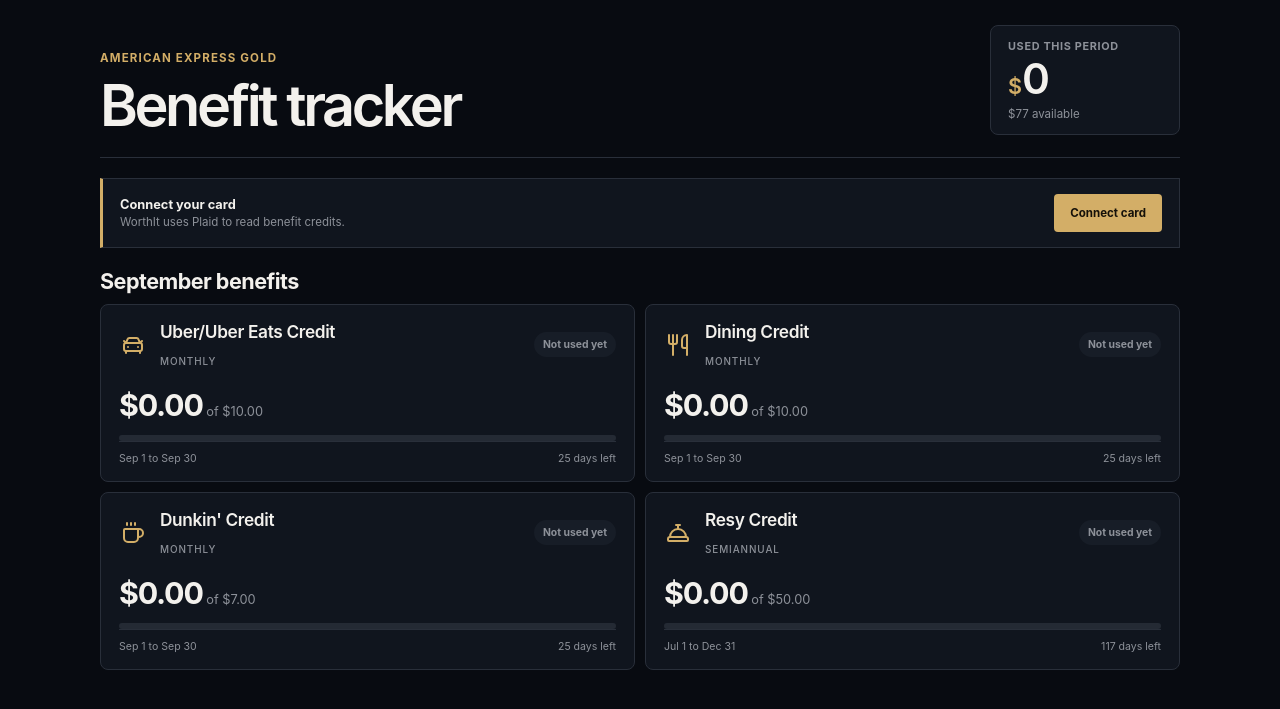
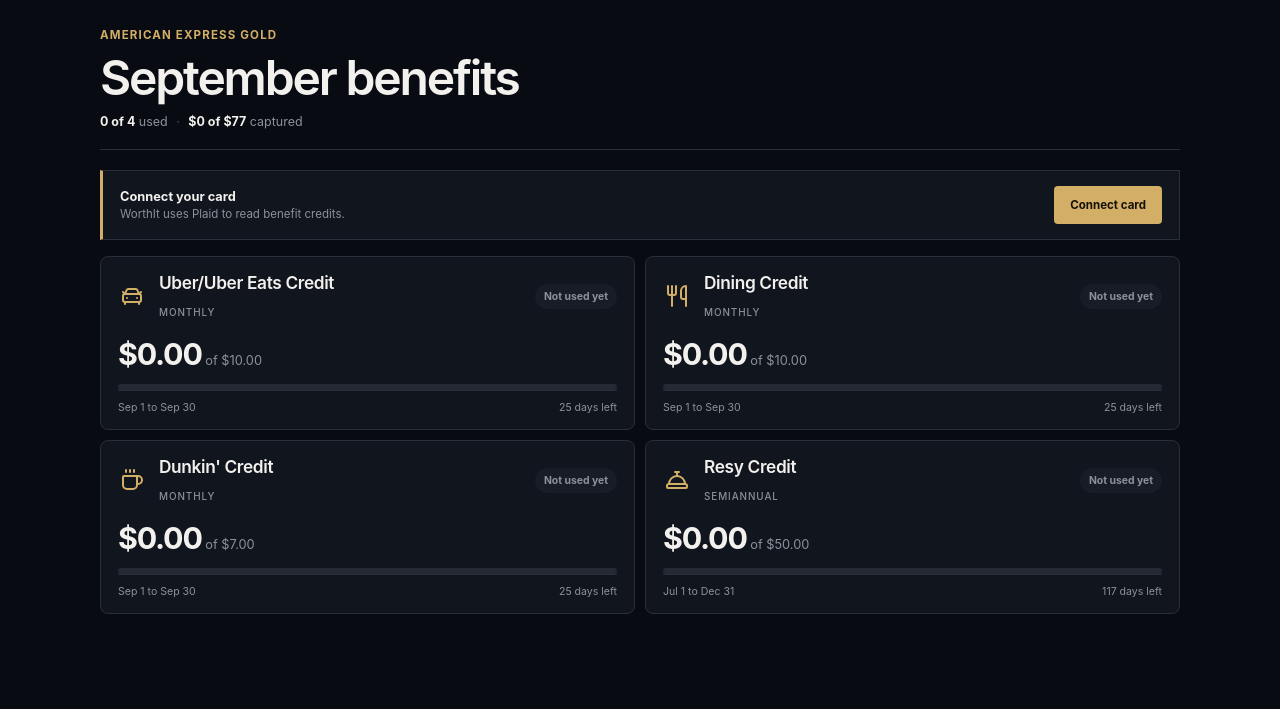
Before and after one commit to denystsinyk/worthit, a Flask app: page / in a window 1280 px wide. Shown: the part 56-765 px from the top of the page. Run offline with Flask 3, Linux system fonts and the light colour scheme; data that the repository does not hold is empty; parts of the project's set-up code (start-up, migrations or seed data) failed here and were passed over.

Commit message:
Streamline benefits dashboard hierarchy

```diff
--- a/static/style.css
+++ b/static/style.css
@@ -71,12 +71,12 @@ button, input, select { font: inherit; }
 }
 .demo-strip a { color: var(--gold); font-weight: 650; }
 
-.hero {
-  padding: 64px 0 44px;
-  display: grid;
-  grid-template-columns: 1fr auto;
+.dashboard-heading {
+  padding: 42px 0 24px;
+  display: flex;
   align-items: end;
-  gap: 64px;
+  justify-content: space-between;
+  gap: 32px;
   border-bottom: 1px solid var(--line);
 }
 .eyebrow {
@@ -87,41 +87,16 @@ button, input, select { font: inherit; }
   letter-spacing: .1em;
   text-transform: uppercase;
 }
-.hero h1, .connection-page h1 {
+.dashboard-heading h1, .connection-page h1 {
   margin: 0;
-  font-size: clamp(2.8rem, 5.5vw, 4.3rem);
+  font-size: clamp(2rem, 4vw, 3rem);
   font-weight: 620;
-  letter-spacing: -.06em;
+  letter-spacing: -.045em;
   line-height: 1;
 }
-.hero-total {
-  min-width: 230px;
-  padding: 20px 22px;
-  background: var(--panel);
-  border: 1px solid var(--line);
-  border-radius: 8px;
-}
-.metric-label {
-  margin: 0 0 8px;
-  color: var(--muted);
-  font-size: .68rem;
-  font-weight: 650;
-  letter-spacing: .06em;
-  text-transform: uppercase;
-}
-.hero-amount {
-  margin: 0;
-  display: flex;
-  align-items: baseline;
-  gap: 3px;
-  font-size: 3.35rem;
-  font-weight: 640;
-  letter-spacing: -.07em;
-  line-height: 1;
-}
-.hero-amount .currency { color: var(--gold); font-size: 1.35rem; line-height: 1; }
-.hero-amount .amount { color: var(--text); font-size: 3.35rem; line-height: .85; }
-.metric-footnote { margin: 9px 0 0; color: var(--muted); font-size: .72rem; }
+.dashboard-summary { margin: 12px 0 0; color: var(--muted); font-size: .78rem; }
+.dashboard-summary strong { color: var(--text); font-weight: 650; }
+.dashboard-summary span { margin: 0 5px; color: #4d5562; }
 
 .notice {
   margin-top: 20px;
@@ -158,31 +133,7 @@ button, input, select { font: inherit; }
 .button-danger { color: #fff; background: #9f4145; }
 .button-danger:hover { background: #b74e52; }
 
-.trend-strip {
-  margin-top: 20px;
-  padding: 18px 20px;
-  display: grid;
-  grid-template-columns: repeat(4, 1fr) auto;
-  align-items: center;
-  gap: 24px;
-  background: var(--panel);
-  border: 1px solid var(--line);
-  border-radius: 8px;
-}
-.trend-strip > div { display: grid; gap: 3px; }
-.trend-strip span, .trend-strip small { color: var(--muted); font-size: .65rem; }
-.trend-strip strong { font-size: 1.15rem; font-weight: 650; }
-.trend-strip > a { color: var(--gold); font-size: .72rem; font-weight: 700; text-decoration: none; white-space: nowrap; }
-
-.benefits-section { padding: 46px 0 80px; }
-.section-heading {
-  margin-bottom: 18px;
-  display: flex;
-  align-items: baseline;
-  justify-content: space-between;
-  gap: 24px;
-}
-.section-heading h2 { margin: 0; font-size: 1.35rem; font-weight: 650; letter-spacing: -.025em; }
+.benefits-section { padding: 18px 0 12px; }
 .sync-control { display: flex; align-items: center; gap: 10px; }
 .sync-control form { margin: 0; }
 .last-sync { color: var(--muted); font-size: .68rem; }
@@ -200,8 +151,8 @@ button, input, select { font: inherit; }
 .refresh-button:disabled { cursor: wait; opacity: .7; }
 .benefit-grid { display: grid; grid-template-columns: repeat(2, minmax(0, 1fr)); gap: 12px; }
 .benefit-card {
-  min-height: 240px;
-  padding: 22px 22px 24px;
+  min-height: 178px;
+  padding: 18px 20px;
   display: flex;
   flex-direction: column;
   background: var(--panel);
@@ -232,7 +183,7 @@ button, input, select { font: inherit; }
 .state-partial .state-pill { color: var(--amber); background: var(--amber-soft); }
 .state-at_risk .state-pill { color: var(--red); background: var(--red-soft); }
 .state-pending .state-pill { color: var(--violet); background: var(--violet-soft); }
-.card-main { margin-top: 32px; }
+.card-main { margin-top: 20px; }
 .benefit-value { margin: 0 0 16px; }
 .benefit-value span { font-size: 1.9rem; font-weight: 650; letter-spacing: -.04em; }
 .benefit-value small { color: var(--muted); font-size: .8rem; }
@@ -243,28 +194,39 @@ button, input, select { font: inherit; }
 .state-at_risk .progress-track span { background: var(--red); }
 .state-pending .progress-track span { background: var(--violet); }
 .card-footer {
-  margin-top: 32px;
-  padding-top: 13px;
+  margin-top: auto;
+  padding-top: 11px;
   border-top: 1px solid var(--line);
   color: var(--muted);
   font-size: .66rem;
 }
 .card-note { margin: 12px 0 0; color: #c2b4e9; font-size: .68rem; line-height: 1.45; }
+.dashboard-history {
+  min-height: 52px;
+  padding: 12px 15px;
+  display: grid;
+  grid-template-columns: 1.5fr 1fr auto;
+  align-items: center;
+  gap: 20px;
+  color: var(--muted);
+  background: var(--panel);
+  border: 1px solid var(--line);
+  border-radius: 7px;
+  font-size: .68rem;
+}
+.dashboard-history p { margin: 0; }
+.dashboard-history strong { color: var(--text); }
+.dashboard-history > span { text-align: center; }
+.dashboard-history a { color: var(--gold); font-weight: 700; text-decoration: none; white-space: nowrap; }
 
 @media (min-width: 761px) and (min-height: 720px) {
   body.page-dashboard { height: 100vh; overflow: hidden; }
   .page-dashboard .site-header { height: 56px; }
-  .page-dashboard .hero { padding: 25px 0 22px; }
-  .page-dashboard .hero h1 { font-size: clamp(2.7rem, 4.5vw, 3.6rem); }
-  .page-dashboard .hero-total { min-width: 190px; padding: 13px 17px; }
-  .page-dashboard .hero-amount,
-  .page-dashboard .hero-amount .amount { font-size: 2.65rem; }
-  .page-dashboard .trend-strip { margin-top: 12px; padding: 11px 16px; }
-  .page-dashboard .benefits-section { padding: 20px 0 0; }
-  .page-dashboard .section-heading { margin-bottom: 10px; }
+  .page-dashboard .dashboard-heading { padding: 28px 0 20px; }
+  .page-dashboard .benefits-section { padding-top: 16px; }
   .page-dashboard .benefit-grid { gap: 10px; }
-  .page-dashboard .benefit-card { min-height: 168px; padding: 16px 18px; }
-  .page-dashboard .card-main { margin-top: 18px; }
+  .page-dashboard .benefit-card { min-height: 165px; padding: 15px 17px; }
+  .page-dashboard .card-main { margin-top: 16px; }
   .page-dashboard .benefit-value { margin-bottom: 12px; }
   .page-dashboard .card-footer { margin-top: auto; padding-top: 10px; }
   .page-dashboard .card-note { margin-top: 7px; }
@@ -360,15 +322,14 @@ button, input, select { font: inherit; }
 @media (max-width: 760px) {
   .site-shell { width: min(100% - 30px, 1080px); }
   .site-header { height: 64px; }
-  .hero { padding: 50px 0 36px; grid-template-columns: 1fr; gap: 30px; }
-  .hero-total { width: 100%; }
+  .dashboard-heading { padding: 40px 0 24px; align-items: flex-start; flex-direction: column; gap: 20px; }
   .benefit-grid { grid-template-columns: 1fr; }
   .notice { align-items: stretch; flex-direction: column; }
   .notice .button { width: 100%; }
   .connection-page { padding: 64px 0; }
   .privacy-indicator { display: none; }
-  .trend-strip { grid-template-columns: repeat(2, 1fr); }
-  .trend-strip > a { grid-column: 1 / -1; }
+  .dashboard-history { grid-template-columns: 1fr auto; }
+  .dashboard-history > span { grid-column: 1 / -1; grid-row: 2; text-align: left; }
   .metric-grid { grid-template-columns: repeat(2, 1fr); }
   .performance-row { grid-template-columns: 1fr auto; gap: 13px; }
   .performance-progress { grid-column: 1 / -1; grid-row: 2; }
@@ -377,8 +338,7 @@ button, input, select { font: inherit; }
 @media (max-width: 480px) {
   .demo-strip { align-items: flex-start; flex-direction: column; gap: 3px; padding: 8px 15px; }
   .privacy-indicator { font-size: .62rem; }
-  .hero h1 { font-size: 2.65rem; }
-  .section-heading { align-items: flex-start; flex-direction: column; gap: 7px; }
+  .dashboard-heading h1 { font-size: 2.4rem; }
   .card-heading { align-items: flex-start; gap: 12px; }
   .card-footer { align-items: flex-start; flex-direction: column; gap: 5px; }
   .connection-page .button-large { width: 100%; }
@@ -389,8 +349,6 @@ button, input, select { font: inherit; }
   .analytics-hero { align-items: flex-start; flex-direction: column; }
   .range-picker { width: 100%; }
   .range-picker a { flex: 1; text-align: center; }
-  .trend-strip { grid-template-columns: 1fr 1fr; }
-  .trend-strip > div:nth-child(4) { display: none; }
   .metric-grid { grid-template-columns: 1fr 1fr; }
   .diagnostic-grid { grid-template-columns: 1fr; }
   .metric-grid article { padding: 16px; }
--- a/templates/dashboard.html
+++ b/templates/dashboard.html
@@ -9,43 +9,27 @@
   'pending': 'Credit pending'
 } %}
 
-<section class="hero">
-  <div class="hero-copy">
+<section class="dashboard-heading">
+  <div>
     <p class="eyebrow">American Express Gold</p>
-    <h1>Benefit tracker</h1>
+    <h1>{{ current_month }} benefits</h1>
+    <p class="dashboard-summary"><strong>{{ summary.complete }} of {{ statuses|length }}</strong> used <span>·</span> <strong>${{ "%.0f"|format(summary.used) }} of ${{ "%.0f"|format(summary.available) }}</strong> captured</p>
   </div>
-  <div class="hero-total" aria-label="Recognized benefit value">
-    <p class="metric-label">Used this period</p>
-    <p class="hero-amount"><span class="currency">$</span><span class="amount">{{ "%.0f"|format(summary.used) }}</span></p>
-    <p class="metric-footnote">${{ "%.0f"|format(summary.available) }} available</p>
+  <div class="sync-control">
+    {% if sync_state and sync_state['last_synced_at'] %}
+      {% set sync_time = format_sync_time(sync_state['last_synced_at']) %}
+      <time class="last-sync" datetime="{{ sync_state['last_synced_at'] }}" title="{{ sync_time.absolute }}">Updated {{ sync_time.relative }}</time>
+    {% elif demo_mode %}
+      <span class="last-sync">Sample data</span>
+    {% endif %}
+    {% if linked and not demo_mode and not reconnect_needed %}
+      <form action="{{ url_for('force_sync') }}" method="post" data-refresh-form>
+        <input type="hidden" name="csrf_token" value="{{ csrf_token() }}">
+        <button class="refresh-button" type="submit" data-refresh-button>Refresh</button>
+      </form>
+    {% endif %}
   </div>
 </section>
-
-{% if linked and analytics_summary.coverage_start %}
-<section class="trend-strip" aria-label="Historical summary">
-  <div>
-    <span>{{ analytics_summary.range_label }}</span>
-    <strong>${{ "%.0f"|format(analytics_summary.captured) }}</strong>
-    <small>recognized value</small>
-  </div>
-  <div>
-    <span>Utilization</span>
-    <strong>{{ analytics_summary.utilization }}%</strong>
-    <small>of observed benefits</small>
-  </div>
-  <div>
-    <span>Still available</span>
-    <strong>${{ "%.0f"|format(analytics_summary.remaining_this_year) }}</strong>
-    <small>through December</small>
-  </div>
-  <div>
-    <span>Fee recovered</span>
-    <strong>{{ analytics_summary.fee_recovery }}%</strong>
-    <small>of ${{ "%.0f"|format(analytics_summary.annual_fee) }}</small>
-  </div>
-  <a href="{{ url_for('analytics_page') }}">View analytics <span aria-hidden="true">→</span></a>
-</section>
-{% endif %}
 
 {% if not linked %}
   <div class="notice notice-primary">
@@ -64,24 +48,6 @@
 {% endif %}
 
 <section class="benefits-section">
-  <div class="section-heading">
-    <h2>{{ current_month }} benefits</h2>
-    <div class="sync-control">
-      {% if sync_state and sync_state['last_synced_at'] %}
-        {% set sync_time = format_sync_time(sync_state['last_synced_at']) %}
-        <time class="last-sync" datetime="{{ sync_state['last_synced_at'] }}" title="{{ sync_time.absolute }}">Updated {{ sync_time.relative }}</time>
-      {% elif demo_mode %}
-        <span class="last-sync">Sample data</span>
-      {% endif %}
-      {% if linked and not demo_mode and not reconnect_needed %}
-        <form action="{{ url_for('force_sync') }}" method="post" data-refresh-form>
-          <input type="hidden" name="csrf_token" value="{{ csrf_token() }}">
-          <button class="refresh-button" type="submit" data-refresh-button>Refresh now</button>
-        </form>
-      {% endif %}
-    </div>
-  </div>
-
 <div class="benefit-grid">
   {% for s in statuses %}
   {% set percent = ([((s.amount_used / s.amount_total) * 100), 100]|min) if s.amount_total else 0 %}
@@ -121,5 +87,12 @@
   {% endfor %}
 </div>
 </section>
+{% if linked and analytics_summary.coverage_start %}
+<section class="dashboard-history" aria-label="Historical summary">
+  <p><strong>${{ "%.0f"|format(analytics_summary.measured_captured) }}</strong> of <strong>${{ "%.0f"|format(analytics_summary.available) }}</strong> potential captured {{ analytics_summary.range_label|lower }}</p>
+  <span>{{ analytics_summary.utilization }}% utilized · {{ analytics_summary.fee_recovery }}% of annual fee recovered</span>
+  <a href="{{ url_for('analytics_page') }}">Analytics <span aria-hidden="true">→</span></a>
+</section>
+{% endif %}
 <script src="{{ url_for('static', filename='refresh.js') }}"></script>
 {% endblock %}
```
Also changed, not shown: tests/test_routes.py (+3 -2 lines), tests/test_ui_assets.py (+2 -0 lines).
